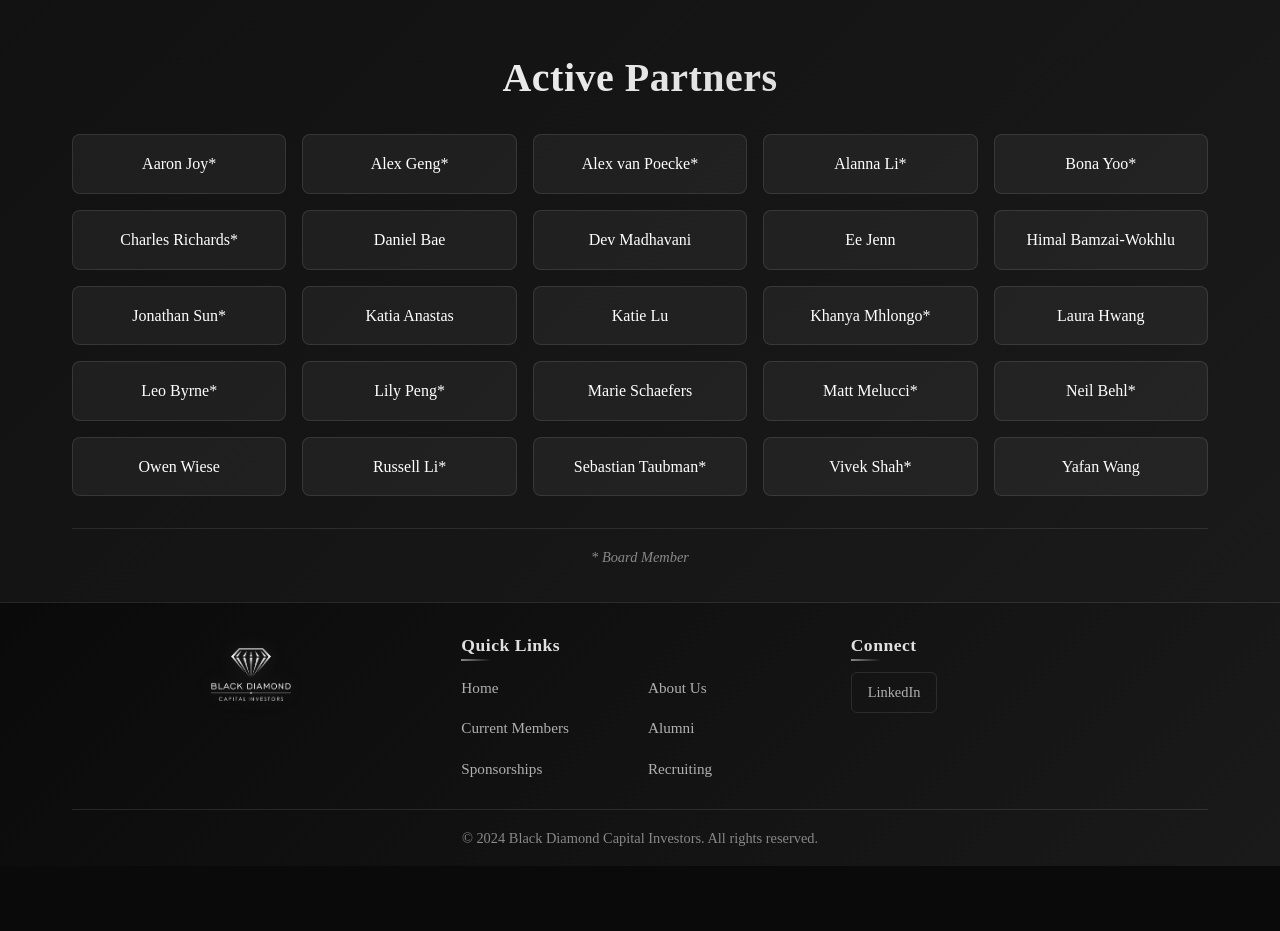
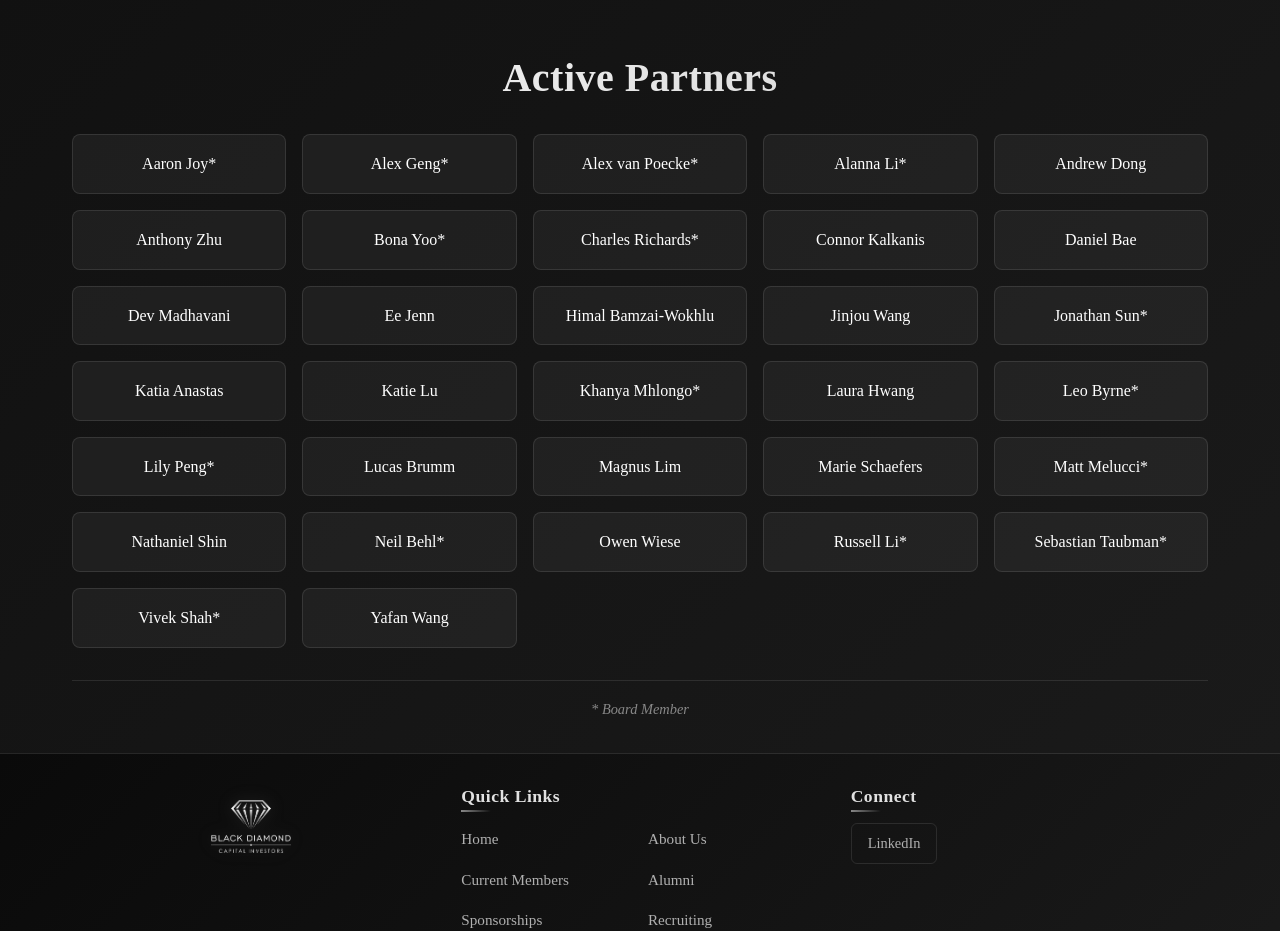
Before and after one commit to lb1717/bdcwebsite, a React (Create React App) app: page /current-members in a window 1280 px wide. Shown: the part 1720-2651 px from the top of the page. Before the commit the page ends 2586 px from the top, so only its background shows below. Built offline with nearby package versions, Linux system fonts and the light colour scheme.

Commit message:
Update sitemap priority for Leo Byrne and improve favicon configuration

```diff
--- a/public/index.html
+++ b/public/index.html
@@ -3,11 +3,12 @@
   <head>
     <meta charset="utf-8" />
     <!-- Favicon -->
+    <link rel="icon" href="/favicon.ico" sizes="any" />
     <link rel="icon" type="image/png" sizes="32x32" href="/favicon-32x32.png" />
     <link rel="icon" type="image/png" sizes="48x48" href="/favicon-48x48.png" />
     <link rel="icon" type="image/png" sizes="192x192" href="/favicon-192x192.png" />
     <link rel="icon" type="image/png" sizes="512x512" href="/favicon-512x512.png" />
-    <link rel="shortcut icon" href="/favicon-32x32.png" />
+    <link rel="shortcut icon" href="/favicon.ico" />
     <link rel="apple-touch-icon" href="/apple-touch-icon.png" />
     <meta name="viewport" content="width=device-width, initial-scale=1" />
     <meta name="theme-color" content="#000000" />
--- a/src/pages/CurrentMembers.tsx
+++ b/src/pages/CurrentMembers.tsx
@@ -172,12 +172,16 @@ const CurrentMembers: React.FC = () => {
     'Alex Geng',
     'Alex van Poecke',
     'Alanna Li',
+    'Andrew Dong',
+    'Anthony Zhu',
     'Bona Yoo',
     'Charles Richards',
+    'Connor Kalkanis',
     'Daniel Bae',
     'Dev Madhavani',
     'Ee Jenn',
     'Himal Bamzai-Wokhlu',
+    'Jinjou Wang',
     'Jonathan Sun',
     'Katia Anastas',
     'Katie Lu',
@@ -185,8 +189,11 @@ const CurrentMembers: React.FC = () => {
     'Laura Hwang',
     'Leo Byrne',
     'Lily Peng',
+    'Lucas Brumm',
+    'Magnus Lim',
     'Marie Schaefers',
     'Matt Melucci',
+    'Nathaniel Shin',
     'Neil Behl',
     'Owen Wiese',
     'Russell Li',
```
Also changed, not shown: public/newfavicontemplate.png (added), 1 other file (tests, documents, lock files or other folders).
